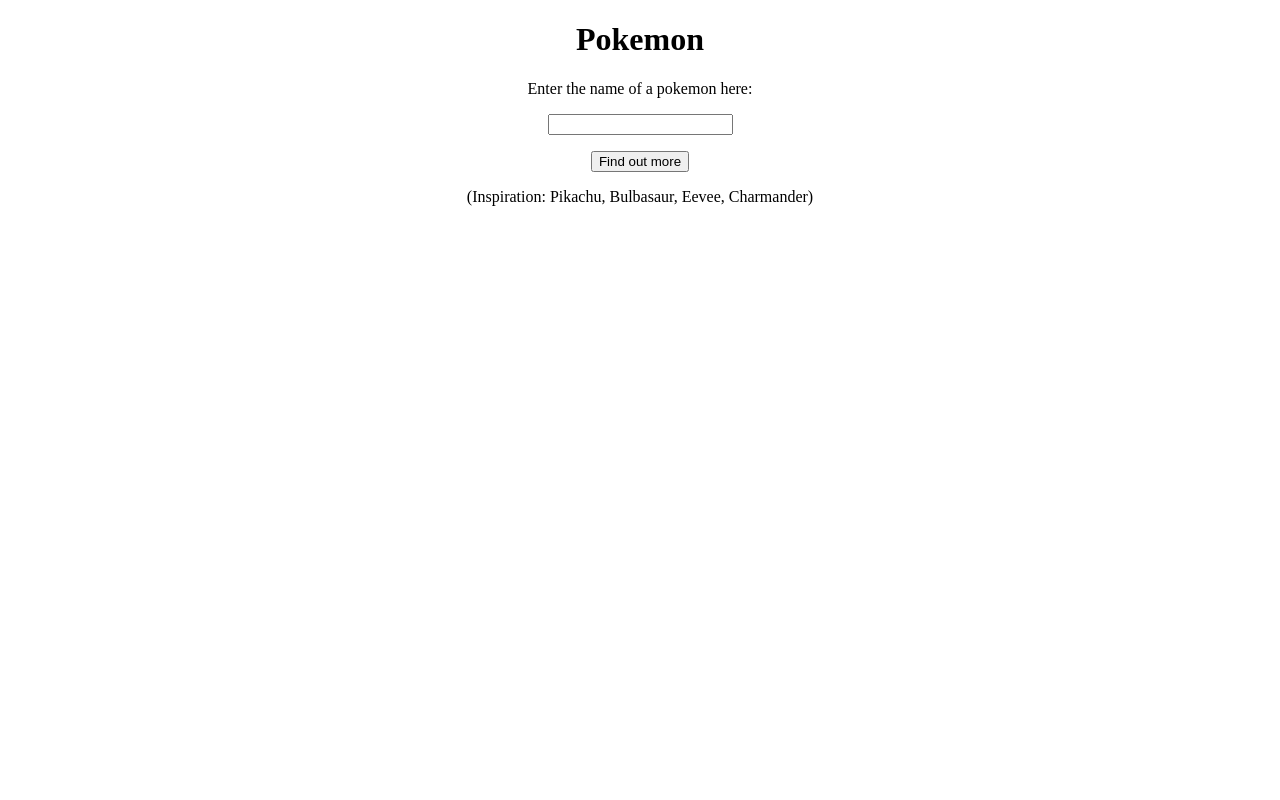
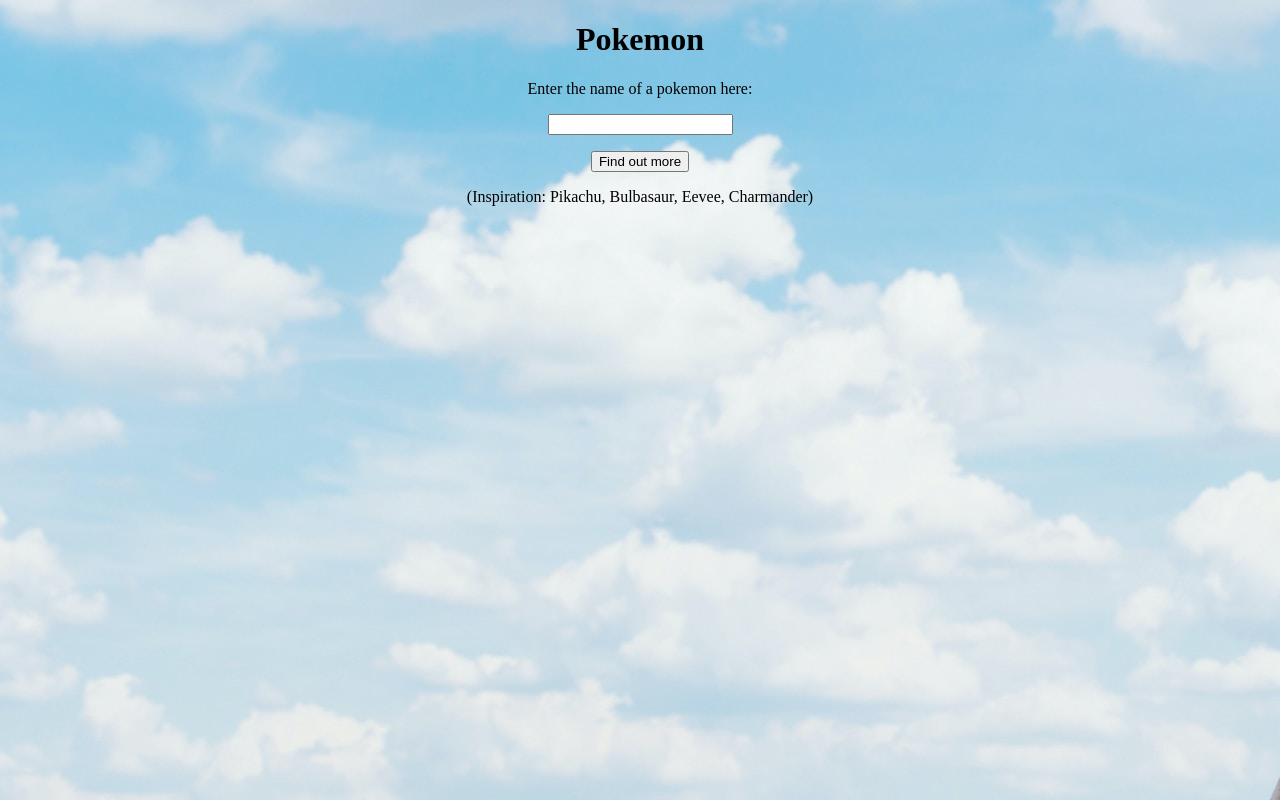
Before and after one commit to Paing-Ko/paingphyoko, a plain HTML site: page pokemon/index.html in a window 1280 px wide. Drawn offline with Linux system fonts and the light colour scheme.

Commit message:
24 Aug commit

```diff
--- a/pokemon/pokemon.css
+++ b/pokemon/pokemon.css
@@ -1,5 +1,6 @@
 body {
     text-align: center;
+    background-image: url(pokemon.jpg);
 }
 
 h2 {
```
